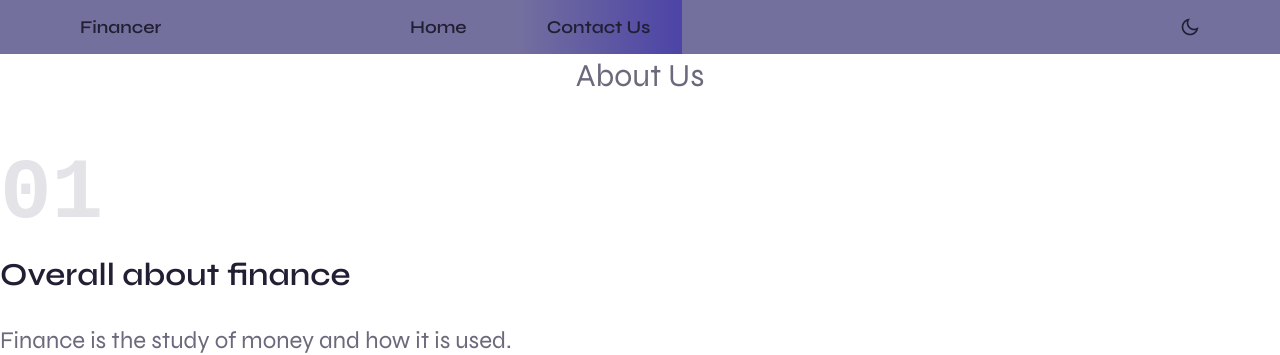
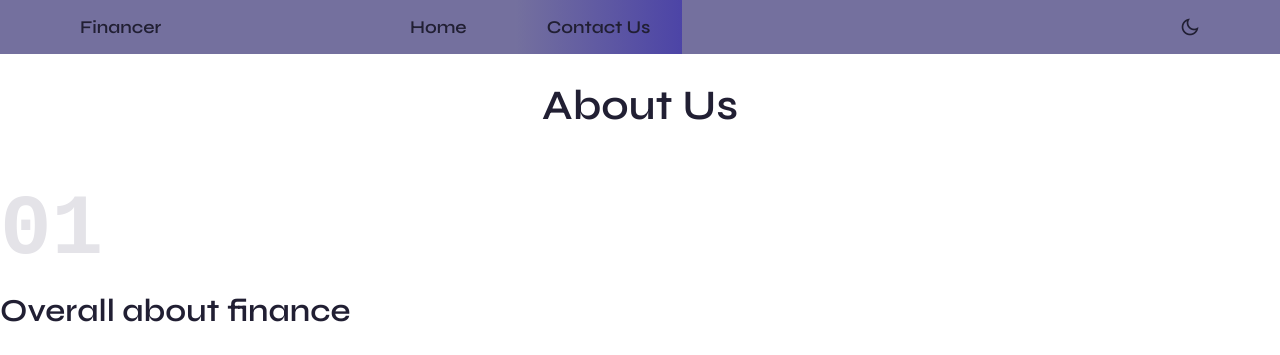
Before and after one commit to Finance-Managment/Finance-Managment, a plain HTML site: page frontend/html/about.html in a window 1280 px wide. Shown: the top 355 px of the page. Drawn offline with nearby package versions, Linux system fonts and the light colour scheme.

Commit message:
update about us

```diff
--- a/frontend/css/style.css
+++ b/frontend/css/style.css
@@ -348,6 +348,13 @@ body.dark-theme {
 .financer {
     color: green;
     font-weight: bold;
+}
+
+.about-heading {
+    margin-top: 80px;
+    margin-bottom: 50px;
+    text-align: center;
+    font-size: 42px;
 }
 
 /*=============== CONTACT ===============*/
--- a/frontend/html/about.html
+++ b/frontend/html/about.html
@@ -61,16 +61,7 @@
             </nav>
         </header>
         <section>
-            <p
-                style="
-                    margin-top: 56px;
-                    margin-bottom: 50px;
-                    text-align: center;
-                    font-size: 32px;
-                "
-            >
-                About Us
-            </p>
+            <h1 class="about-heading">About Us</h1>
             <div class="container-about">
                 <div class="about-text">
                     <p class="about-number">01</p>
```
